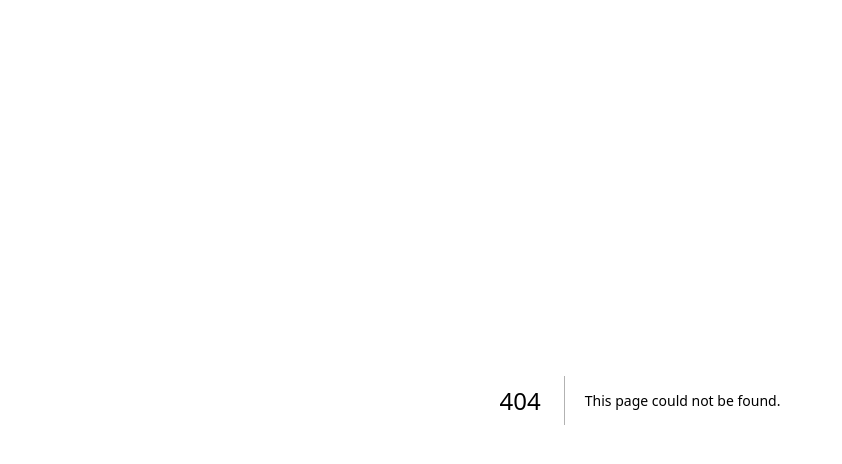
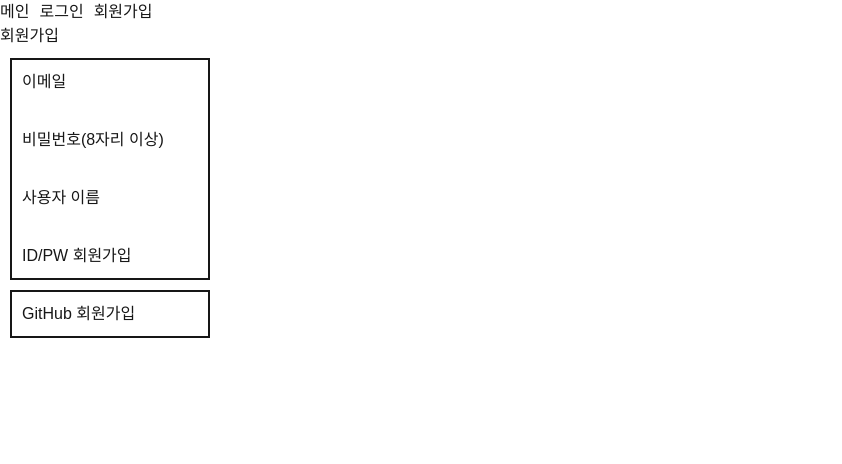
Before and after one commit to daehyun03/hanaro, a Next.js app: page /singup in a window 1280 px wide. Before the commit this address had no page. Shown: the top 464 px of the page, without its empty margins (0-842 px from the left). Built offline with nearby package versions, Linux system fonts and the light colour scheme; no server answers.

Commit message:
Feat: next auth

```diff
--- /dev/null
+++ b/app/api/auth/[...nextauth]/route.ts
@@ -0,0 +1,3 @@
+import { handlers } from "@/app/lib/auth";
+
+export const { GET, POST } = handlers;
--- /dev/null
+++ b/app/components/Header.tsx
@@ -0,0 +1,26 @@
+import Link from 'next/link'
+import { getSession, signOutWithForm } from '@/serverActions/auth';
+
+export default async function Header() {
+	const session = await getSession();
+	return (
+		<header>
+			{session?.user && <div>{session.user.name}</div>}
+			<nav style={{ display: 'flex', gap: '10px' }}>
+				<Link href="/">메인</Link>
+				{session?.user ? (
+					<>
+						<form action={signOutWithForm}>
+							<button type="submit">로그아웃</button>
+						</form>
+					</>
+				) : (
+					<>
+						<Link href="/signin">로그인</Link>
+						<Link href="/signup">회원가입</Link>
+					</>
+				)}
+			</nav>
+		</header>
+	)
+}
--- a/app/layout.tsx
+++ b/app/layout.tsx
@@ -1,6 +1,7 @@
 import type { Metadata } from "next";
 import { Geist, Geist_Mono } from "next/font/google";
 import "./globals.css";
+import Header from '@/app/components/Header';
 
 const geistSans = Geist({
   variable: "--font-geist-sans",
@@ -17,7 +18,7 @@ export const metadata: Metadata = {
   description: "A blog about technology, programming, and software development.",
 };
 
-export default function RootLayout({
+export default async function RootLayout({
 	children,
 }: Readonly<{
 	children: React.ReactNode;
@@ -27,6 +28,7 @@ export default function RootLayout({
 			<body
 				className={`${geistSans.variable} ${geistMono.variable} antialiased`}
 			>
+			<Header/>
 			{children}
 			</body>
 		</html>
--- /dev/null
+++ b/app/lib/auth.ts
@@ -0,0 +1,58 @@
+import NextAuth from "next-auth"
+import GitHub from '@auth/core/providers/github';
+import Credentials from '@auth/core/providers/credentials';
+
+export const { handlers, signIn, signOut, auth } = NextAuth({
+	providers: [
+		GitHub,
+		Credentials({
+			authorize: async credentials => {
+				const { nickname, email, password } = credentials
+				let user = { id: '', name: '', email: ''}
+
+				// 사용자 이름이 있는 경우, 회원가입!
+				if (nickname) {
+					// <회원가입 로직 ...>
+					return user
+				}
+
+				// <로그인 로직 ...>
+				return user
+			}
+		}),
+	],
+	pages: {
+		signIn: '/signin',
+	},
+	session: { strategy: 'jwt' },
+	secret: process.env.AUTH_SECRET as string,
+	callbacks: {
+		session({ session, token }) {
+			console.log(token);
+			console.log(session);
+			return session;
+		},
+		jwt: async ({session, token}) => {
+			return token;
+		},
+		signIn: async () => {
+			return true;
+		},
+		redirect: async ({url, baseUrl}) => {
+			if (url.startsWith('/')) return `${baseUrl}${url}`;
+			if (url) {
+				const {search, origin} = new URL(url);
+				const callbackUrl = new URLSearchParams(search).get('callbackUrl');
+				if (callbackUrl) {
+					return callbackUrl.startsWith('/')
+					? `${baseUrl}${callbackUrl}`
+						: callbackUrl;
+				}
+				if (origin === baseUrl) {
+					return url;
+				}
+			}
+			return baseUrl;
+		}
+	},
+});
--- a/app/page.tsx
+++ b/app/page.tsx
@@ -1,5 +1,3 @@
-
-
 export default function Home() {
   return (
     <div>
--- /dev/null
+++ b/app/signin/page.tsx
@@ -0,0 +1,51 @@
+import { signInWithCredentials, signInWithGitHub } from '@/serverActions/auth';
+
+export default function SignInPage() {
+	return (
+		<>
+			<h1>로그인</h1>
+			<form
+				action={signInWithCredentials}
+				style={{
+					display: 'flex',
+					flexDirection: 'column',
+					alignItems: 'start',
+					gap: '10px',
+					width: '200px',
+					margin: '10px',
+					padding: '10px',
+					border: '2px solid'
+				}}>
+				<label>
+					<div>이메일</div>
+					<input
+						name="email"
+						type="email"
+					/>
+				</label>
+				<label>
+					<div>비밀번호</div>
+					<input
+						name="password"
+						type="password"
+					/>
+				</label>
+				<button>ID/PW 로그인</button>
+			</form>
+			<form
+				action={signInWithGitHub}
+				style={{
+					display: 'flex',
+					flexDirection: 'column',
+					alignItems: 'start',
+					gap: '10px',
+					width: '200px',
+					margin: '10px',
+					padding: '10px',
+					border: '2px solid'
+				}}>
+				<button type="submit">Google 로그인</button>
+			</form>
+		</>
+	)
+}
--- /dev/null
+++ b/app/singup/page.tsx
@@ -0,0 +1,58 @@
+import { signInWithCredentials, signInWithGitHub } from '@/serverActions/auth';
+
+export default function SignUpPage() {
+	return (
+		<>
+			<h1>회원가입</h1>
+			<form
+				action={signInWithCredentials}
+				style={{
+					display: 'flex',
+					flexDirection: 'column',
+					alignItems: 'start',
+					gap: '10px',
+					width: '200px',
+					margin: '10px',
+					padding: '10px',
+					border: '2px solid'
+				}}>
+				<label>
+					<div>이메일</div>
+					<input
+						name="email"
+						type="email"
+					/>
+				</label>
+				<label>
+					<div>비밀번호(8자리 이상)</div>
+					<input
+						name="password"
+						type="password"
+					/>
+				</label>
+				<label>
+					<div>사용자 이름</div>
+					<input
+						name="displayName"
+						type="text"
+					/>
+				</label>
+				<button>ID/PW 회원가입</button>
+			</form>
+			<form
+				action={signInWithGitHub}
+				style={{
+					display: 'flex',
+					flexDirection: 'column',
+					alignItems: 'start',
+					gap: '10px',
+					width: '200px',
+					margin: '10px',
+					padding: '10px',
+					border: '2px solid'
+				}}>
+				<button type="submit">GitHub 회원가입</button>
+			</form>
+		</>
+	)
+}
--- a/package.json
+++ b/package.json
@@ -13,6 +13,7 @@
     "@prisma/client": "^6.8.2",
     "mysql2": "^3.14.1",
     "next": "15.3.3",
+    "next-auth": "^5.0.0-beta.28",
     "prisma": "^6.8.2",
     "react": "^19.0.0",
     "react-dom": "^19.0.0"
--- /dev/null
+++ b/serverActions/auth.ts
@@ -0,0 +1,22 @@
+'use server'
+import { auth, signIn, signOut } from '@/app/lib/auth'
+
+export const signInWithCredentials = async (formData: FormData) => {
+	await signIn('credentials', {
+		nickname: formData.get('nickname') || '',
+		email: formData.get('email') || '',
+		password: formData.get('password') || '',
+		redirectTo: '/signin'
+	})
+}
+export const signInWithGitHub = async () => {
+	await signIn('github', { /* 옵션 */ })
+	// ...
+}
+export const signOutWithForm = async (formData: FormData) => {
+	await signOut()
+}
+export const getSession = async () => {
+	const session = await auth()
+	return session
+}
```
Also changed, not shown: app/middleware.ts (added). Lines whose indentation alone changed are shown as unchanged.
